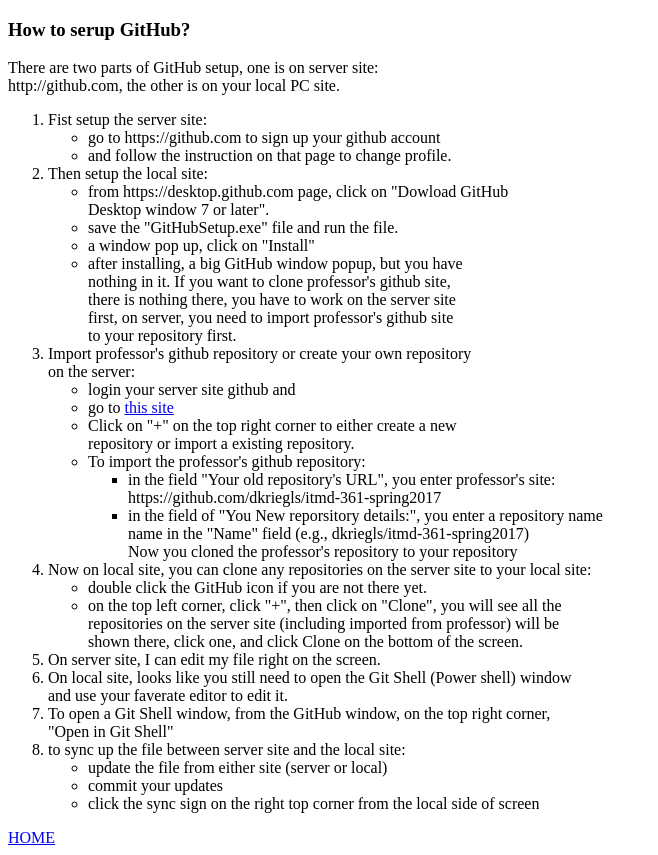
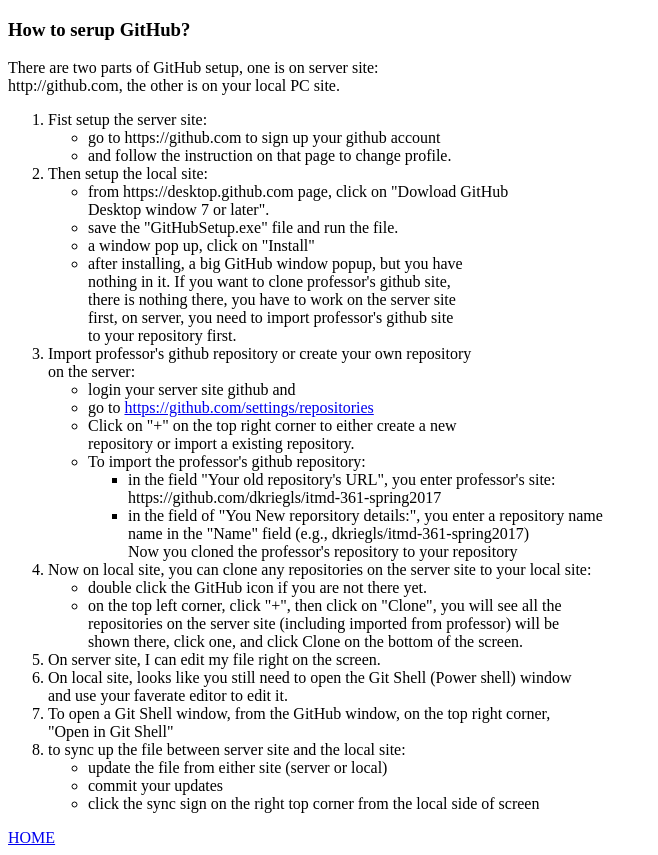
Before and after one commit to pperzentka/itmd-361-Spring2017, a plain HTML site: page GitHubSetup.html in a window 1280 px wide. Shown: the whole page, without its empty margins (0-658 px from the left). Drawn offline with Linux system fonts and the light colour scheme.

Commit message:
replace the "this page" with actual address https://github.com/settings/repositories

```diff
--- a/GitHubSetup.html
+++ b/GitHubSetup.html
@@ -35,8 +35,8 @@
                 on the server:
                 <ul>
                    <li>login your server site github and </li>
-                   <li>go to <a href = "https://github.com/settings/repositories">this
-                       site</a></li>
+                   <li>go to <a href = "https://github.com/settings/repositories">https://github.com/settings/repositories
+                    </a></li>
                     <li>Click on "+" on the top right corner to either create a new<br>
                       repository or import a existing repository.</li>
                     <li>To import the professor's github repository:
```
